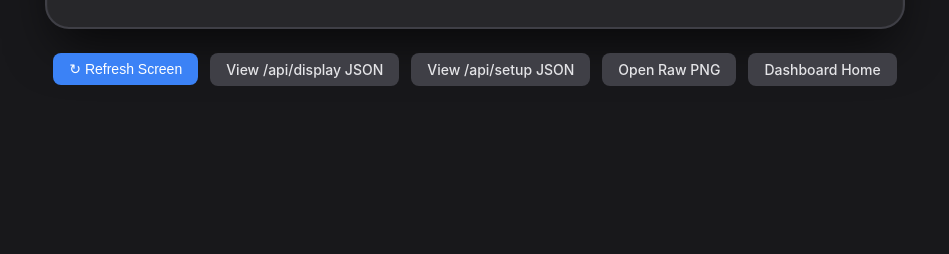
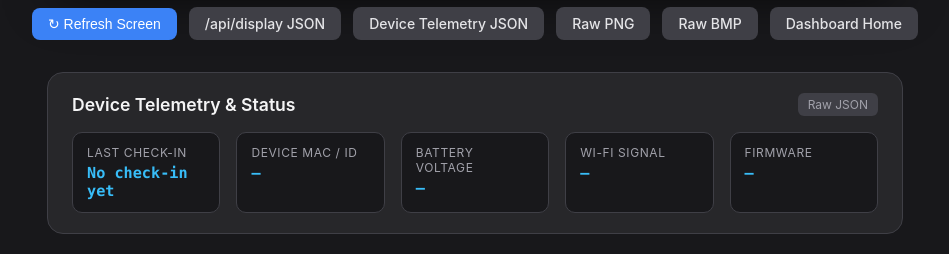
Before and after one commit to nilgradisnik/enphase-dashboard, a Flask app: page /trmnl in a window 1280 px wide. Shown: the part 649-903 px from the top of the page, without its empty margins (165-1114 px from the left). Before the commit the page ends 735 px from the top, so only its background shows below. Run offline with Flask 3, Linux system fonts and the light colour scheme.

Commit message:
Add TRMNL device telemetry tracking, status API, and preview UI

```diff
--- a/app.py
+++ b/app.py
@@ -7,7 +7,7 @@
 from flask_apscheduler import APScheduler
 from enphase_api.local.gateway import Gateway
 from db import db, MeterReading, DailyStats
-from trmnl_service import update_trmnl_display, OUTPUT_IMAGE_PATH, OUTPUT_BMP_PATH
+from trmnl_service import update_trmnl_display, OUTPUT_IMAGE_PATH, OUTPUT_BMP_PATH, load_trmnl_telemetry, record_trmnl_checkin, record_trmnl_log_message
 
 
 app = Flask(__name__)
@@ -197,11 +197,7 @@
     refresh_rate = int(trmnl_cfg.get('refresh_rate_seconds', 600))
     base_url = get_request_base_url()
 
-    headers = request.headers
-    fw_ver = headers.get('FW-Version', 'unknown')
-    battery = headers.get('Battery-Voltage', 'unknown')
-    rssi = headers.get('RSSI', 'unknown')
-    app.logger.info(f"TRMNL check-in: FW={fw_ver}, Battery={battery}V, RSSI={rssi}dBm")
+    record_trmnl_checkin(dict(request.headers))
 
     if not os.path.exists(OUTPUT_BMP_PATH):
         update_trmnl_display(app)
@@ -246,13 +242,19 @@
 @app.route('/api/log', methods=['POST'])
 def trmnl_log_api():
     log_data = request.get_json(silent=True) or request.form.to_dict() or request.data.decode('utf-8', errors='ignore')
-    app.logger.warning(f"TRMNL device log: {log_data}")
+    record_trmnl_log_message(dict(request.headers), log_data)
     return jsonify({"status": 200})
+
+
+@app.route('/api/display/status', methods=['GET'])
+def trmnl_status_api():
+    return jsonify(load_trmnl_telemetry())
 
 
 @app.route('/trmnl', methods=['GET'])
 def trmnl_preview_page():
-    return render_template('trmnl.html')
+    telemetry = load_trmnl_telemetry()
+    return render_template('trmnl.html', telemetry=telemetry)
 
 
 
--- a/static/trmnl.css
+++ b/static/trmnl.css
@@ -88,3 +88,115 @@
 .btn-secondary:hover {
     background: #52525b;
 }
+
+.telemetry-card {
+    margin-top: 32px;
+    width: 856px;
+    max-width: 100%;
+    background: #27272a;
+    border: 1px solid #3f3f46;
+    border-radius: 16px;
+    padding: 20px 24px;
+    box-sizing: border-box;
+}
+
+.telemetry-header {
+    display: flex;
+    justify-content: space-between;
+    align-items: center;
+    margin-bottom: 16px;
+}
+
+.telemetry-header h2 {
+    font-size: 1.1rem;
+    font-weight: 600;
+    margin: 0;
+    color: #f4f4f5;
+}
+
+.btn-sm {
+    background: #3f3f46;
+    color: #a1a1aa;
+    font-size: 0.75rem;
+    padding: 4px 10px;
+    border-radius: 6px;
+    text-decoration: none;
+    transition: all 0.15s ease;
+}
+
+.btn-sm:hover {
+    background: #52525b;
+    color: #ffffff;
+}
+
+.telemetry-grid {
+    display: grid;
+    grid-template-columns: repeat(auto-fit, minmax(140px, 1fr));
+    gap: 16px;
+}
+
+.telemetry-item {
+    background: #18181b;
+    border: 1px solid #3f3f46;
+    border-radius: 10px;
+    padding: 12px 14px;
+    display: flex;
+    flex-direction: column;
+    gap: 4px;
+}
+
+.telemetry-label {
+    font-size: 0.75rem;
+    color: #a1a1aa;
+    text-transform: uppercase;
+    letter-spacing: 0.05em;
+}
+
+.telemetry-value {
+    font-size: 0.95rem;
+    font-weight: 600;
+    color: #38bdf8;
+    font-family: ui-monospace, SFMono-Regular, Menlo, Monaco, Consolas, monospace;
+}
+
+.telemetry-logs {
+    margin-top: 20px;
+    border-top: 1px solid #3f3f46;
+    padding-top: 16px;
+}
+
+.telemetry-logs h3 {
+    font-size: 0.875rem;
+    color: #e4e4e7;
+    margin: 0 0 10px 0;
+}
+
+.logs-container {
+    background: #18181b;
+    border-radius: 8px;
+    padding: 12px;
+    max-height: 180px;
+    overflow-y: auto;
+    font-family: ui-monospace, SFMono-Regular, Menlo, Monaco, Consolas, monospace;
+    font-size: 0.8rem;
+}
+
+.log-entry {
+    display: flex;
+    gap: 12px;
+    padding: 4px 0;
+    border-bottom: 1px solid #27272a;
+}
+
+.log-entry:last-child {
+    border-bottom: none;
+}
+
+.log-time {
+    color: #71717a;
+    white-space: nowrap;
+}
+
+.log-msg {
+    color: #fbbf24;
+}
--- a/templates/trmnl.html
+++ b/templates/trmnl.html
@@ -18,11 +18,56 @@
     </div>
     <div class="controls">
         <button class="btn" onclick="refreshImage()">↻ Refresh Screen</button>
-        <a class="btn btn-secondary" href="{{ url_for('trmnl_display_api') }}" target="_blank">View /api/display JSON</a>
-        <a class="btn btn-secondary" href="{{ url_for('trmnl_setup_api') }}" target="_blank">View /api/setup JSON</a>
-        <a class="btn btn-secondary" href="{{ url_for('trmnl_current_png') }}" target="_blank">Open Raw PNG</a>
+        <a class="btn btn-secondary" href="{{ url_for('trmnl_display_api') }}" target="_blank">/api/display JSON</a>
+        <a class="btn btn-secondary" href="{{ url_for('trmnl_status_api') }}" target="_blank">Device Telemetry JSON</a>
+        <a class="btn btn-secondary" href="{{ url_for('trmnl_current_png') }}" target="_blank">Raw PNG</a>
+        <a class="btn btn-secondary" href="{{ url_for('trmnl_current_bmp') }}" target="_blank">Raw BMP</a>
         <a class="btn btn-secondary" href="{{ url_for('index') }}" target="_blank">Dashboard Home</a>
     </div>
+
+    <div class="telemetry-card">
+        <div class="telemetry-header">
+            <h2>Device Telemetry & Status</h2>
+            <a class="btn-sm" href="{{ url_for('trmnl_status_api') }}" target="_blank">Raw JSON</a>
+        </div>
+        <div class="telemetry-grid">
+            <div class="telemetry-item">
+                <span class="telemetry-label">Last Check-in</span>
+                <span class="telemetry-value">{{ telemetry.last_seen or 'No check-in yet' }}</span>
+            </div>
+            <div class="telemetry-item">
+                <span class="telemetry-label">Device MAC / ID</span>
+                <span class="telemetry-value">{{ telemetry.mac_id or '—' }}</span>
+            </div>
+            <div class="telemetry-item">
+                <span class="telemetry-label">Battery Voltage</span>
+                <span class="telemetry-value">{% if telemetry.battery_voltage %}{{ telemetry.battery_voltage }}V{% else %}—{% endif %}</span>
+            </div>
+            <div class="telemetry-item">
+                <span class="telemetry-label">Wi-Fi Signal</span>
+                <span class="telemetry-value">{% if telemetry.rssi %}{{ telemetry.rssi }} dBm{% else %}—{% endif %}</span>
+            </div>
+            <div class="telemetry-item">
+                <span class="telemetry-label">Firmware</span>
+                <span class="telemetry-value">{{ telemetry.fw_version or '—' }}</span>
+            </div>
+        </div>
+
+        {% if telemetry.logs and telemetry.logs|length > 0 %}
+        <div class="telemetry-logs">
+            <h3>Recent Device Logs</h3>
+            <div class="logs-container">
+                {% for log in telemetry.logs %}
+                <div class="log-entry">
+                    <span class="log-time">{{ log.timestamp }}</span>
+                    <span class="log-msg">{{ log.message }}</span>
+                </div>
+                {% endfor %}
+            </div>
+        </div>
+        {% endif %}
+    </div>
+
     <script>
         function refreshImage() {
             const img = document.getElementById('trmnl-img');
--- a/trmnl_service.py
+++ b/trmnl_service.py
@@ -1,4 +1,5 @@
 import os
+import json
 from datetime import datetime, timezone
 from PIL import Image, ImageDraw, ImageFont
 from db import DailyStats
@@ -9,6 +10,7 @@
 FONTS_DIR = os.path.join(BASE_DIR, 'static', 'fonts')
 OUTPUT_IMAGE_PATH = os.path.join(BASE_DIR, 'static', 'trmnl_display.png')
 OUTPUT_BMP_PATH = os.path.join(BASE_DIR, 'static', 'trmnl_display.bmp')
+TELEMETRY_PATH = os.path.join(BASE_DIR, 'static', 'trmnl_telemetry.json')
 
 
 def get_trmnl_data(app):
@@ -212,3 +214,71 @@
     except Exception as e:
         print(f"Error updating TRMNL display: {e}")
         return None
+
+
+def load_trmnl_telemetry() -> dict:
+    """Loads the last recorded TRMNL device status, telemetry, and error logs."""
+    if os.path.exists(TELEMETRY_PATH):
+        try:
+            with open(TELEMETRY_PATH, 'r') as f:
+                return json.load(f)
+        except Exception:
+            pass
+    return {
+        "last_seen": None,
+        "mac_id": None,
+        "fw_version": None,
+        "battery_voltage": None,
+        "rssi": None,
+        "logs": []
+    }
+
+
+def save_trmnl_telemetry(data: dict):
+    """Persists TRMNL device status and logs to static/trmnl_telemetry.json."""
+    try:
+        os.makedirs(os.path.dirname(TELEMETRY_PATH), exist_ok=True)
+        with open(TELEMETRY_PATH, 'w') as f:
+            json.dump(data, f, indent=2)
+    except Exception as e:
+        print(f"Error saving TRMNL telemetry: {e}", flush=True)
+
+
+def record_trmnl_checkin(headers: dict) -> dict:
+    """Extracts device telemetry from TRMNL request headers and stores it."""
+    telemetry = load_trmnl_telemetry()
+    mac_id = headers.get('ID') or headers.get('Id')
+    fw_ver = headers.get('FW-Version') or headers.get('Fw-Version')
+    battery = headers.get('Battery-Voltage') or headers.get('Battery_Voltage')
+    rssi = headers.get('RSSI') or headers.get('Rssi')
+
+    now_str = datetime.now(timezone.utc).strftime('%Y-%m-%d %H:%M:%S UTC')
+    telemetry["last_seen"] = now_str
+    if mac_id:
+        telemetry["mac_id"] = mac_id
+    if fw_ver:
+        telemetry["fw_version"] = fw_ver
+    if battery:
+        telemetry["battery_voltage"] = battery
+    if rssi:
+        telemetry["rssi"] = rssi
+
+    save_trmnl_telemetry(telemetry)
+    print(f"[TRMNL] Check-in: MAC={mac_id}, FW={fw_ver}, Battery={battery}V, RSSI={rssi}dBm at {now_str}", flush=True)
+    return telemetry
+
+
+def record_trmnl_log_message(headers: dict, message: any) -> dict:
+    """Appends incoming error / log report from the TRMNL device."""
+    telemetry = load_trmnl_telemetry()
+    now_str = datetime.now(timezone.utc).strftime('%Y-%m-%d %H:%M:%S UTC')
+    entry = {
+        "timestamp": now_str,
+        "mac_id": headers.get('ID') or headers.get('Id'),
+        "message": message
+    }
+    telemetry.setdefault("logs", []).append(entry)
+    telemetry["logs"] = telemetry["logs"][-30:]  # Keep last 30 logs
+    save_trmnl_telemetry(telemetry)
+    print(f"[TRMNL LOG] {now_str} [{headers.get('ID')}]: {message}", flush=True)
+    return telemetry
```
